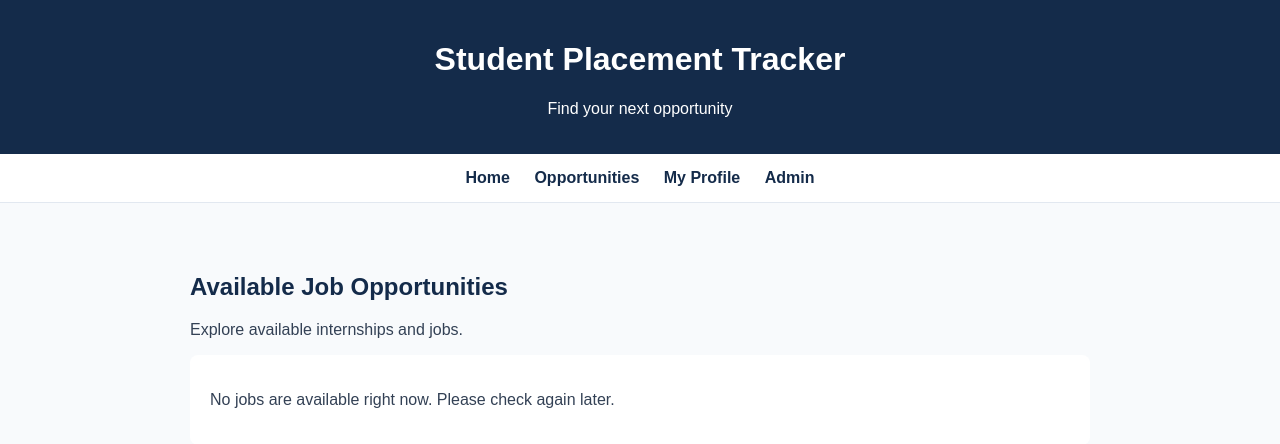
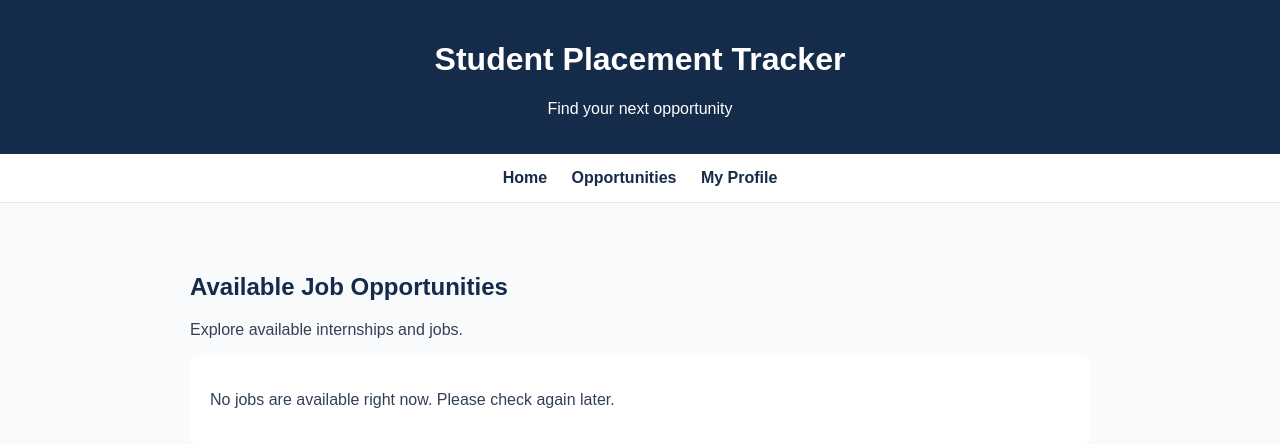
Before and after one commit to amaltomyy/student-placement-tracker, a Django app: page /jobs/ in a window 1280 px wide. Shown: the top 444 px of the page. Run offline with Django 5.2, Linux system fonts and the light colour scheme; data that the repository does not hold is empty.

Commit message:
Remove admin link from navigation

```diff
--- a/placement/templates/placement/job_list.html
+++ b/placement/templates/placement/job_list.html
@@ -110,7 +110,6 @@
         <a href="/">Home</a>
         <a href="/jobs/">Opportunities</a>
         <a href="/profile/">My Profile</a>
-        <a href="/admin/">Admin</a>
     </nav>
 
     <main>
```
